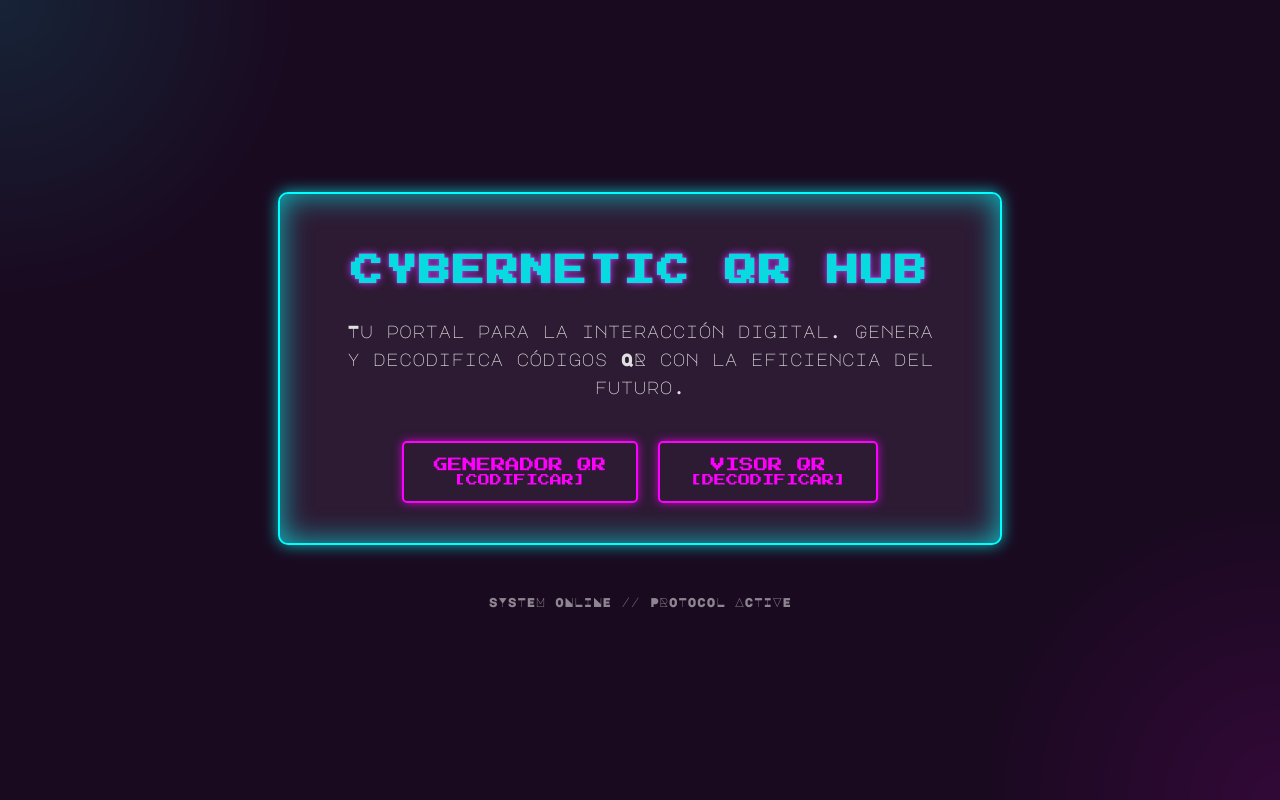
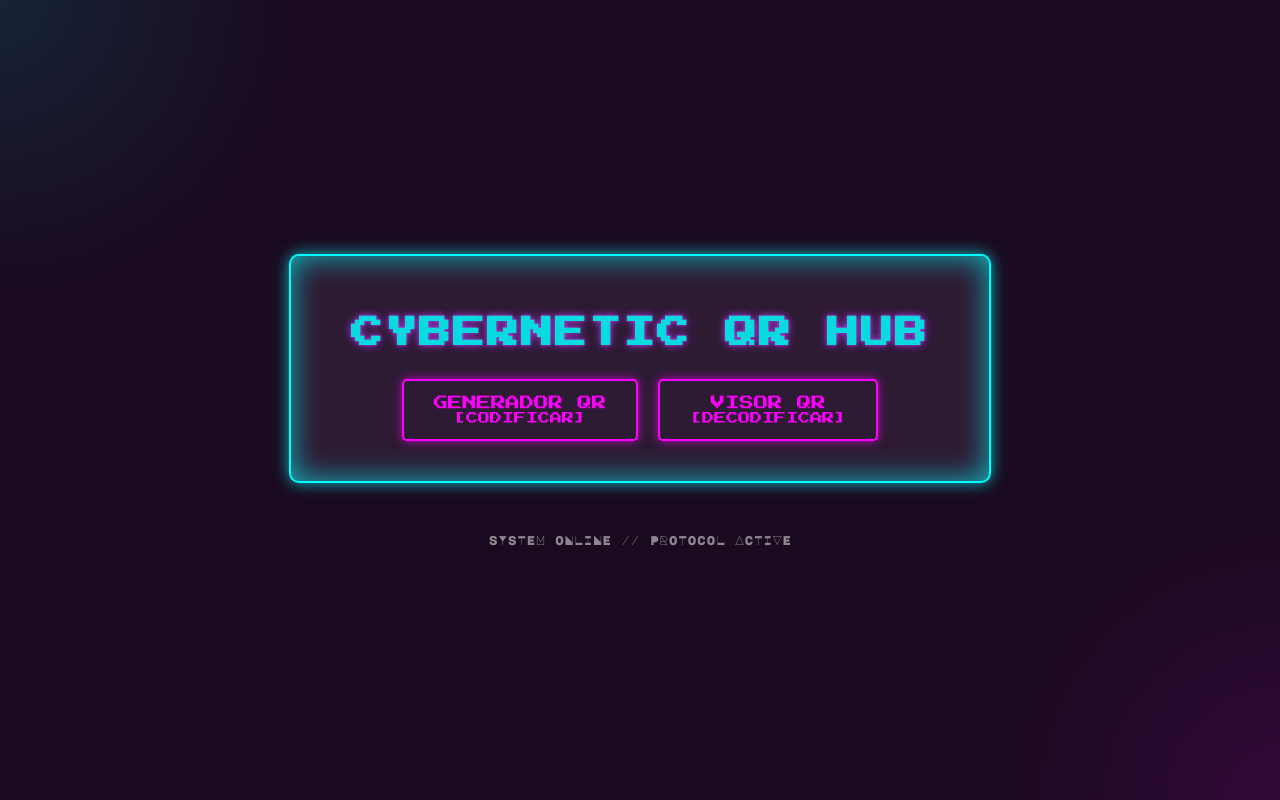
Before and after one commit to albert-crypto-sy/qrcreator, a plain HTML site: page index.html in a window 1280 px wide. Drawn offline with Linux system fonts and the light colour scheme.

Commit message:
Update index.html

```diff
--- a/index.html
+++ b/index.html
@@ -129,7 +129,6 @@
 <body>
     <div class="container">
         <h1>CYBERNETIC QR HUB</h1>
-        <p>Tu portal para la interacción digital. Genera y decodifica códigos QR con la eficiencia del futuro.</p>
         <div class="button-group">
             <a href="web1.html" class="cyber-button">
                 GENERADOR QR
```
